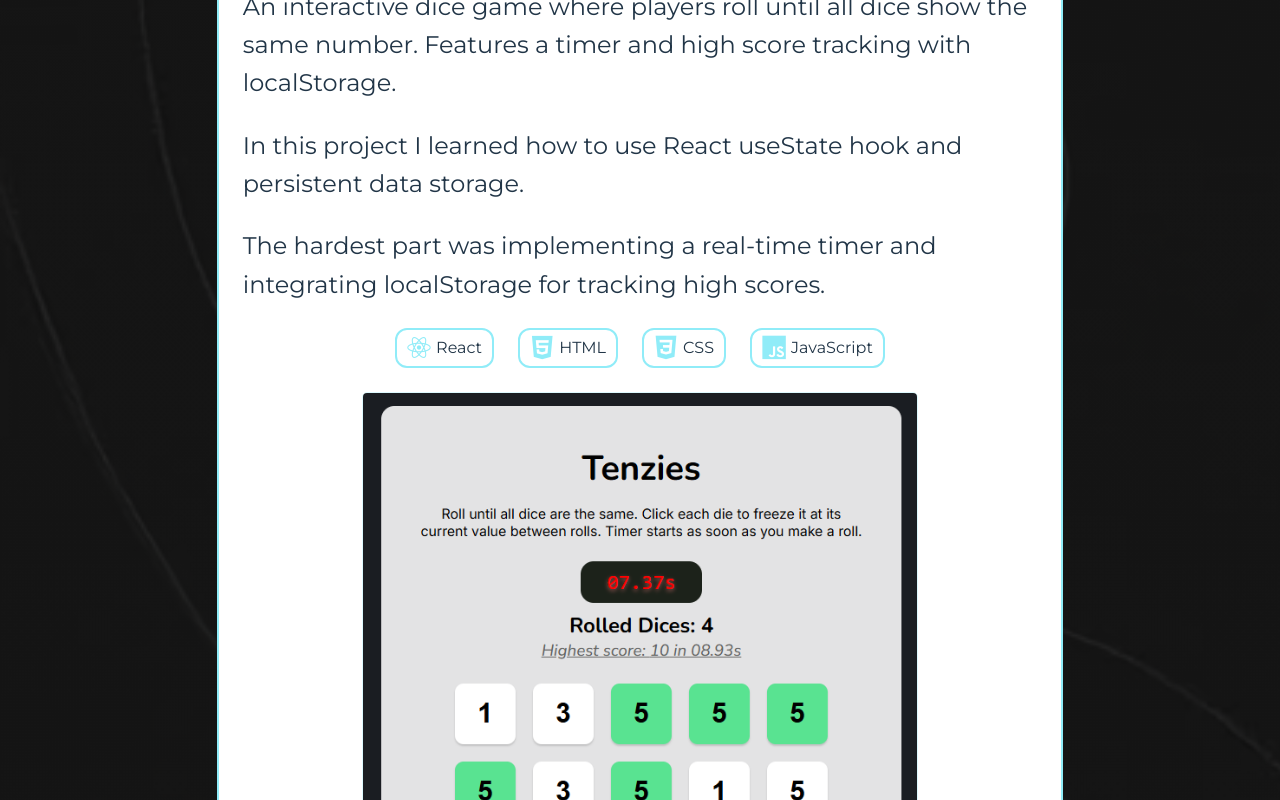
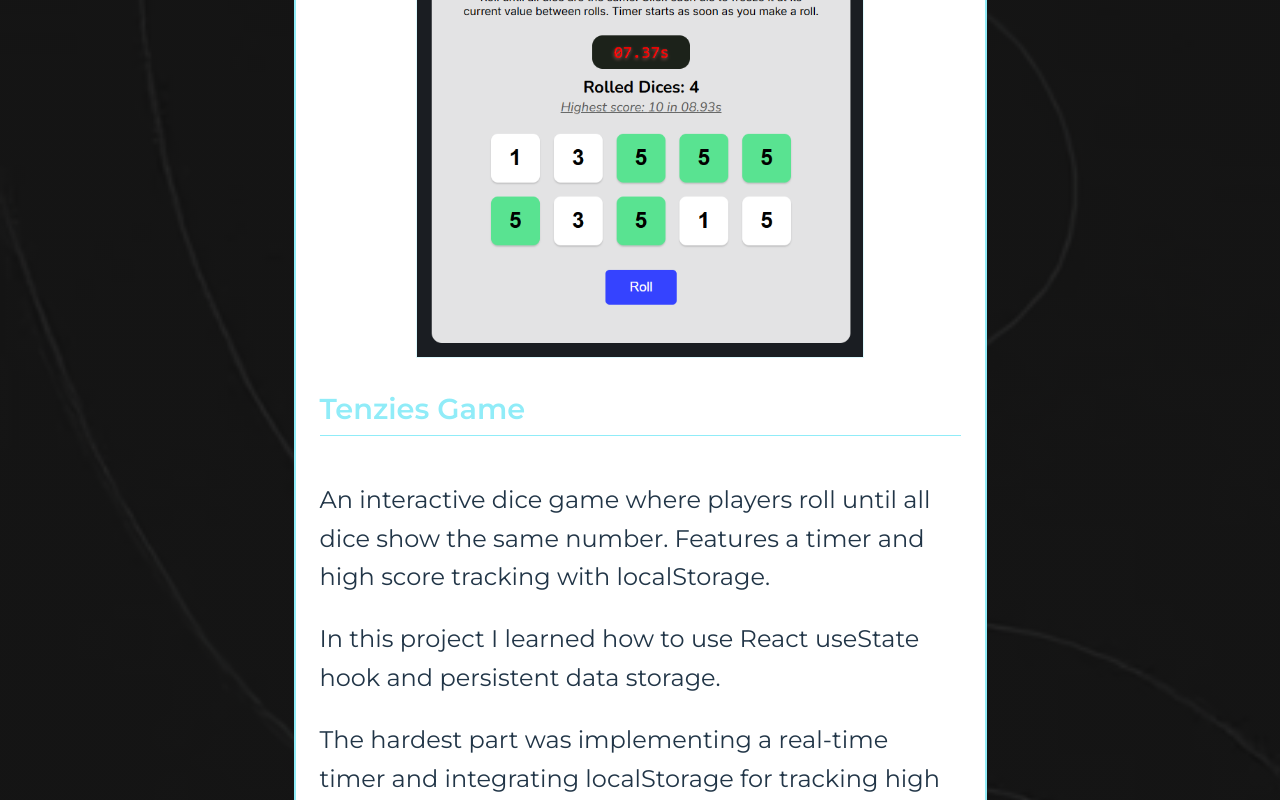
Before and after one commit to RuhlMirko/portfolio, a React (Vite) app: page / in a window 1280 px wide. Shown: the part 1140-1940 px from the top of the page. Built offline with nearby package versions, Linux system fonts and the light colour scheme; the HTML template or start-up script is replaced by a standard one.

Commit message:
Remade project section

```diff
--- a/src/components/Projects.jsx
+++ b/src/components/Projects.jsx
@@ -11,20 +11,27 @@ export default function Projects() {
         <li>
           <a href="" className='project-card'>
             <article className='project-info'>
-              <h3>Tenzies Game</h3>
+              <header>
+                <img src={tenziesImg} alt="Tenzies game project" />
+                <h3>Tenzies Game</h3>
+              </header>
+
               <p>An interactive dice game where players roll until all dice show the same number. Features a timer and high score tracking with localStorage.</p>
               <p>In this project I learned how to use React useState hook and persistent data storage.</p>
               <p>The hardest part was implementing a real-time timer and integrating localStorage for tracking high scores.</p>
               <TechUsed tech={['react', 'html5', 'css3', 'javascript']}/>
             </article>
-            <img src={tenziesImg} alt="Tenzies game project" />
+
           </a>
         </li>
 
         <li>
           <a href="" className='project-card'>
             <article className='project-info'>
-              <h3>Assembly: Endgame</h3>
+              <header>
+                <img src={assemBlyImg} alt="Assembly Endgame game project" />
+                <h3>Assembly: Endgame</h3>
+              </header>
               <p>A programmer's take on the classic Hangman game, featuring programming-related vocabulary and terminology.</p>
               <p>This project was a practice to learn how to work with useEffect.</p>
               <p>The most difficult part was using classes conditionally, and update the pressed keys.</p>
@@ -34,21 +41,25 @@ export default function Projects() {
 
 
             </article>
-            <img src={assemBlyImg} alt="Assembly Endgame game project" />
+
           </a>
         </li>
 
         <li>
           <a href="" className='project-card'>
             <article className='project-info'>
-              <h3>Chef Claude</h3>
+              <header>
+                <img src={chefClaudeImg} alt="Project screenshot" />
+                <h3>Chef Claude</h3>
+              </header>
+
               <p>This website gives you a recipe with the ingredients that you want.</p>
               <p>Since the AI boom I always wanted to use it for a project made by me.
                 This project help me figure out how AI models work under the hood and how to give a sensible and usable response to render into a page.</p>
               <p>The hardest roadblock I had was trying to understand how to translate an AI response into something I could render.</p>
               <TechUsed tech={['react', 'html5', 'css3', 'javascript', 'python']}/>
             </article>
-            <img src={chefClaudeImg} alt="Project screenshot" />
+
           </a>
         </li>
       </ul>
--- a/src/styles.css
+++ b/src/styles.css
@@ -262,7 +262,6 @@ nav a {
 
 #call-to-action {
   margin-bottom: var(--spacing-xl);
-
   display: flex;
   gap: var(--spacing-lg);
   width: 100%;
@@ -291,6 +290,7 @@ nav a {
 .cta-links a:hover {
   background-color: var(--bg-dark);
   box-shadow: 3px 2px 0 var(--color-highlight);
+  transform: translate(-3px, -2px);
 }
 
 #about {
@@ -318,12 +318,6 @@ nav a {
   max-width: 1400px;
 }
 
-#projects img {
-  height: 20vw;
-  border-radius: 5px;
-  border: 1px solid var(--color-primary-transparent);
-}
-
 #projects ul {
   list-style: none;
   padding: 0;
@@ -331,6 +325,18 @@ nav a {
   gap: var(--spacing-lg);
   flex-wrap: wrap;
   justify-content: center;
+  align-items: center;
+}
+#projects header {
+  display: flex;
+  flex-direction: column;
+  align-items: stretch;
+}
+
+#projects img {
+  align-self: center;
+  height: 20vw;
+  border: 1px solid var(--color-primary-transparent);
 }
 
 #projects .project-card {
@@ -338,13 +344,8 @@ nav a {
   border-radius: var(--border-radius-sm);
   padding: 16px 24px 34px;
   background-color: var(--bg-dark);
-  width: 100%;
-  margin: 0 auto;
   transition: var(--transition-hover);
   display: flex;
-  justify-content: space-between;
-  align-items: center;
-  gap: var(--spacing-lg);
 }
 #projects .project-card:hover {
   background-color: #181818;
@@ -352,13 +353,13 @@ nav a {
   box-shadow: 0 5px 0 var(--color-highlight);
 }
 .project-card p {
-  max-width: 50ch;
-  font-size: 1.4rem;
+  max-width: 40ch;
+  font-size: 1rem;
   line-height: 1.6;
 }
 
 .project-info h3 {
-  margin-bottom: 0;
+  padding-bottom: 5px;
   font-size: 1.8em;
   font-weight: 600;
   color: var(--color-primary);
```
